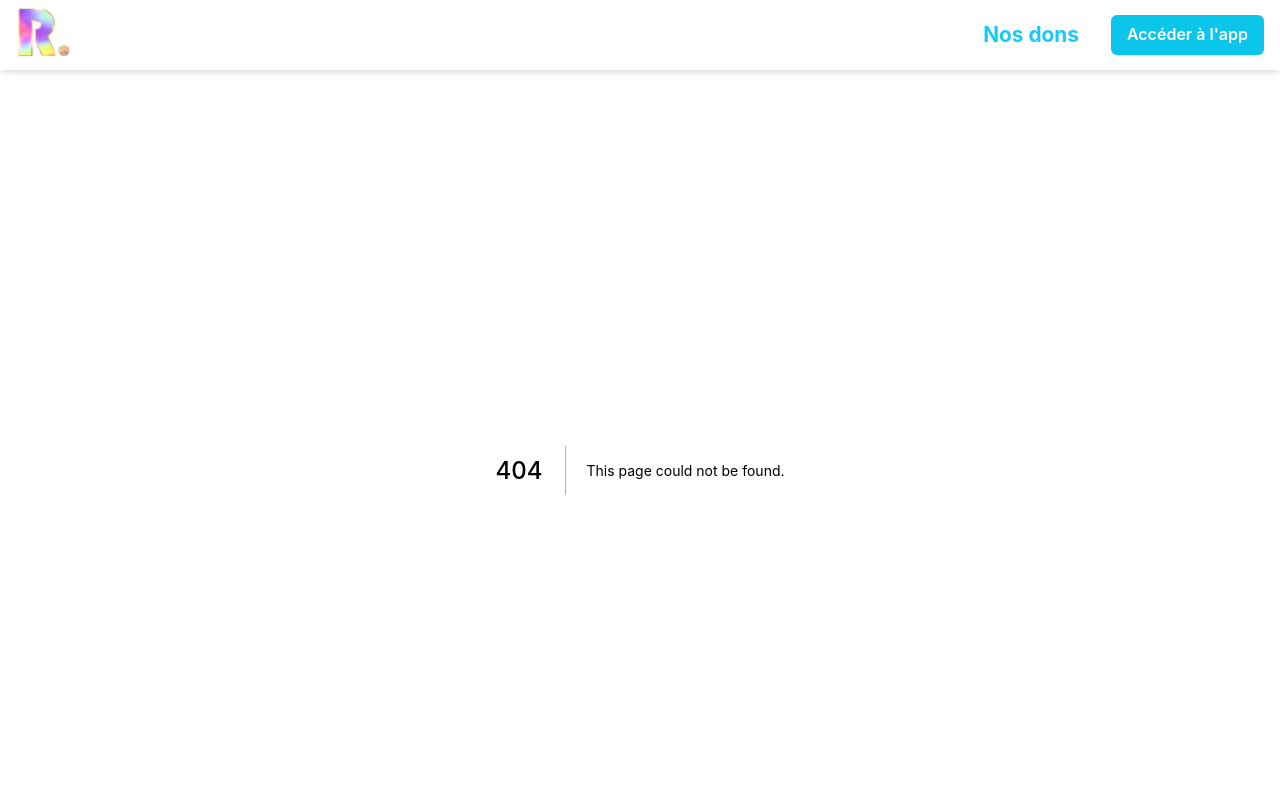
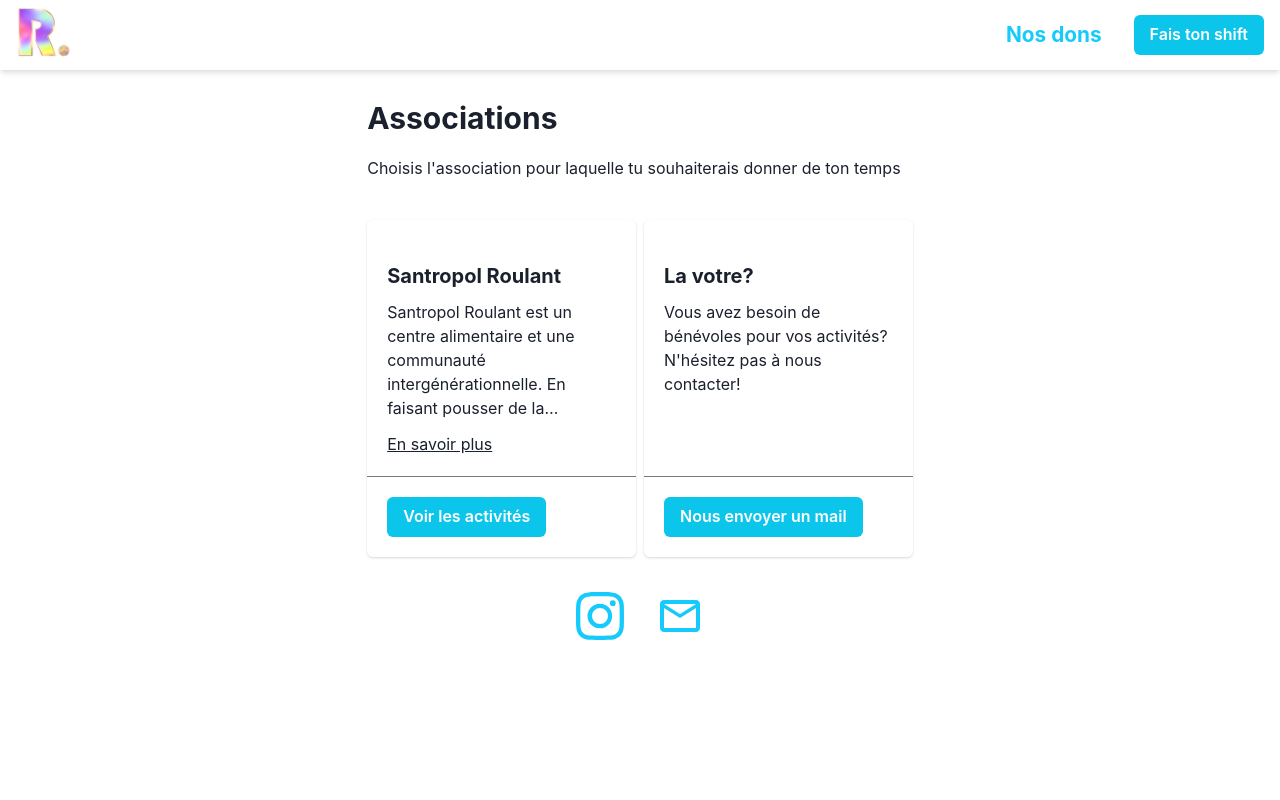
Before and after one commit to AlexisAnzieu/reves-website, a Next.js app: page /associations in a window 1280 px wide. Before the commit this address had no page. Shown: the top 800 px of the page. Built offline with nearby package versions, Linux system fonts and the light colour scheme.

Commit message:
multi session

```diff
--- a/components/Navbar.tsx
+++ b/components/Navbar.tsx
@@ -14,11 +14,11 @@ export default function Navbar() {
         >
             <Center>
                 <Box pl={2}>
-                    <Link href="/" aria-label="back to acti homepage">
+                    <Link href="/">
                         <NextImage
                             width="70px"
                             height="70px"
-                            alt="logo acti"
+                            alt="logo reve"
                             src="/favicon.png"
                         />
                     </Link>
@@ -32,28 +32,14 @@ export default function Navbar() {
                     p="4"
                     color="#16CBFB"
                 >
-                    <Link
-                        _hover={{
-                            textDecoration: "none",
-                            color: "orange.400",
-                        }}
-                        href="/donations"
-                    >
-                        Nos dons
-                    </Link>
+                    <Link href="/donations">Nos dons</Link>
                 </Box>
                 <Box p="4">
-                    <a href="https://app.reve-s.net">
-                        <Button
-                            _hover={{
-                                backgroundColor: "orange.400",
-                            }}
-                            colorScheme={"cyan"}
-                            color={"white"}
-                        >
-                            Accéder à l'app
+                    <Link href="/associations">
+                        <Button colorScheme={"cyan"} color={"white"}>
+                            Fais ton shift
                         </Button>
-                    </a>
+                    </Link>
                 </Box>
             </Center>
         </Flex>
--- a/package.json
+++ b/package.json
@@ -1,6 +1,6 @@
 {
     "name": "reves-website",
-  "version": "0.1.0",
+    "version": "0.2.0",
     "private": true,
     "scripts": {
         "dev": "next dev",
@@ -9,7 +9,7 @@
         "lint": "next lint"
     },
     "dependencies": {
-    "@chakra-ui/react": "^1.8.8",
+        "@chakra-ui/react": "^2.0.0",
         "@emotion/react": "^11",
         "@emotion/styled": "^11",
         "chart.js": "^3.8.0",
--- /dev/null
+++ b/pages/associations/index.tsx
@@ -0,0 +1,86 @@
+import {
+    Container,
+    Button,
+    ButtonGroup,
+    Card,
+    CardBody,
+    CardFooter,
+    Divider,
+    Heading,
+    Stack,
+    Link,
+    Text,
+    SimpleGrid,
+    Box,
+} from "@chakra-ui/react";
+
+export default function Sessions() {
+    return (
+        <Container p={"30px"}>
+            <Heading size={"lg"} pb={5}>
+                Associations
+            </Heading>
+            <Box mb={10}>
+                Choisis l'association pour laquelle tu souhaiterais donner de
+                ton temps
+            </Box>
+            <SimpleGrid minChildWidth="200px" spacing={2}>
+                <Card maxW="sm">
+                    <CardBody>
+                        <Stack mt="6" spacing="3">
+                            <Heading size="md">Santropol Roulant</Heading>
+                            <Text noOfLines={5}>
+                                Santropol Roulant est un centre alimentaire et
+                                une communauté intergénérationnelle. En faisant
+                                pousser de la nourriture, en la préparant, et en
+                                la livrant aux Montréalaises et Montréalais,
+                                nous créons un continuum de services inspirants
+                                et engageants au bénéfice de la communauté, et
+                                nous renforçons le tissu social montréalais en
+                                faisant grandir la sécurité alimentaire en ville
+                                et l’inclusion sociale.{" "}
+                            </Text>
+                            <Link
+                                textDecoration={"underline"}
+                                href="https://santropolroulant.org/fr/"
+                            >
+                                En savoir plus
+                            </Link>
+                        </Stack>
+                    </CardBody>
+                    <Divider />
+                    <CardFooter>
+                        <ButtonGroup spacing="2">
+                            <Link href="/associations/activities">
+                                <Button color={"white"} colorScheme="cyan">
+                                    Voir les activités
+                                </Button>
+                            </Link>
+                        </ButtonGroup>
+                    </CardFooter>
+                </Card>
+                <Card maxW="sm">
+                    <CardBody>
+                        <Stack mt="6" spacing="3">
+                            <Heading size="md">La votre?</Heading>
+                            <Text noOfLines={5}>
+                                Vous avez besoin de bénévoles pour vos
+                                activités? N'hésitez pas à nous contacter!
+                            </Text>
+                        </Stack>
+                    </CardBody>
+                    <Divider />
+                    <CardFooter>
+                        <ButtonGroup spacing="2">
+                            <Link href="/activities">
+                                <Button color={"white"} colorScheme="cyan">
+                                    Nous envoyer un mail
+                                </Button>
+                            </Link>
+                        </ButtonGroup>
+                    </CardFooter>
+                </Card>
+            </SimpleGrid>
+        </Container>
+    );
+}
--- a/styles/globals.css
+++ b/styles/globals.css
@@ -1,15 +1,3 @@
-html,
-body {
-    padding: 0;
-    margin: 0;
-    font-family: -apple-system, BlinkMacSystemFont, Segoe UI, Roboto, Oxygen,
-        Ubuntu, Cantarell, Fira Sans, Droid Sans, Helvetica Neue, sans-serif;
-}
-
-* {
-    box-sizing: border-box;
-}
-
 .gradient-text {
     background-color: #f3ec78;
     background-image: linear-gradient(180deg, #00ccff, #ffae00);
```
Also changed, not shown: pages/associations/activities/index.tsx (added, +52 -0 lines), pages/associations/activities/popote-roulante.tsx (added, +40 -0 lines), 1 other file (tests, documents, lock files or other folders). Lines whose indentation alone changed are shown as unchanged.
